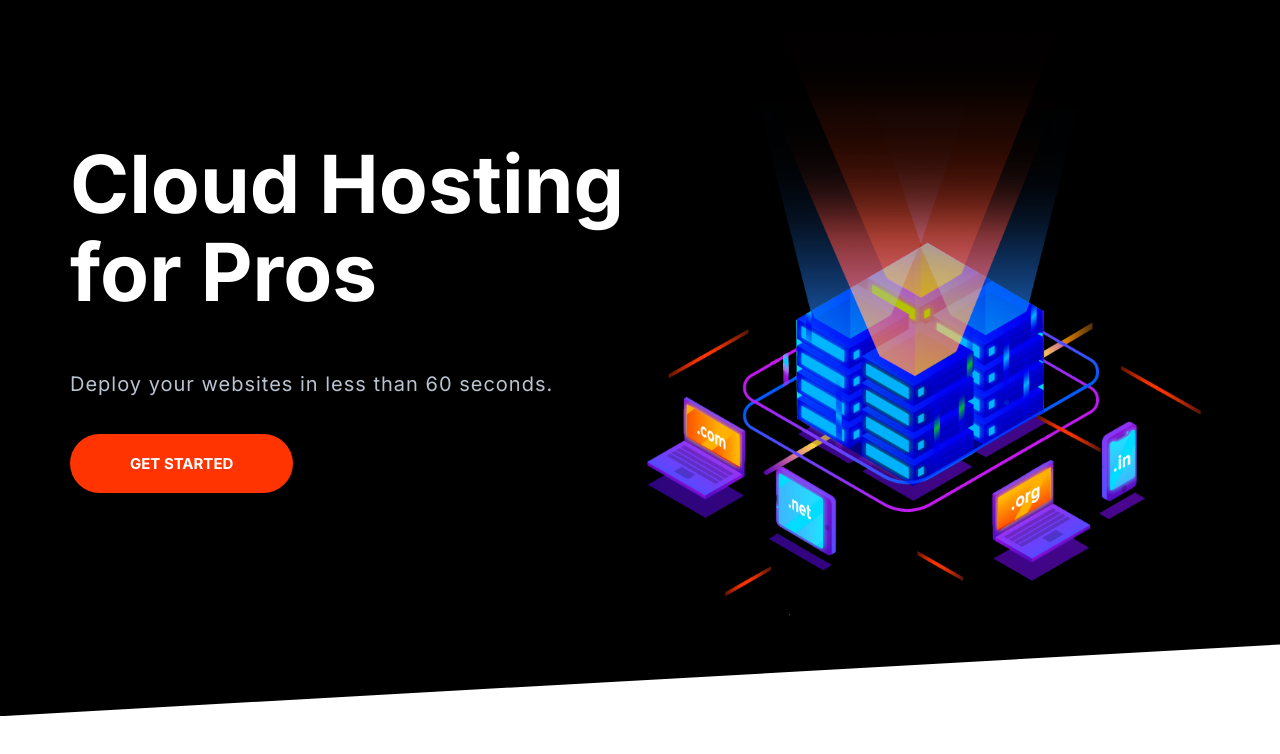
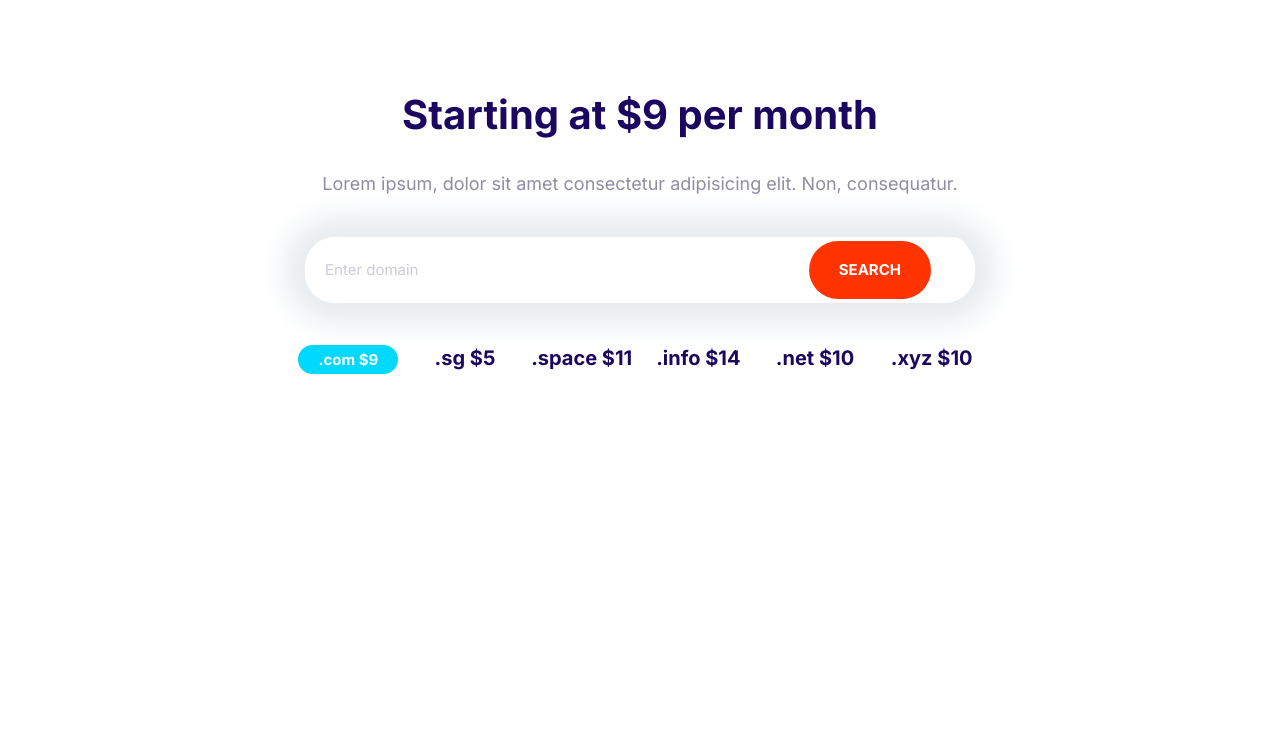
Before and after one commit to Danny922/Mo, a plain HTML site: page index.html in a window 1280 px wide. Drawn offline with Linux system fonts and the light colour scheme.

Commit message:
Domain Block Set Up

```diff
--- a/css/styles.css
+++ b/css/styles.css
@@ -109,7 +109,7 @@ a {
     color: #fff;
 }
 
-.badge-secondary {
+.badge--secondary {
     background: var(--color-secondary);
     color: #fff;
 }
@@ -202,10 +202,18 @@ a {
     font-size: 1.8rem;
     font-weight: 600;
     margin: 1rem 0;
+    outline: 0;
     padding: 2rem 3rem;
     text-align: center;
     text-transform: uppercase;
     white-space: nowrap;
+}
+
+.btn .icon {
+    width: 2rem;
+    height: 2rem;
+    margin-right: 1rem;
+    vertical-align: middle;
 }
 
 .btn--primary {
@@ -285,7 +293,7 @@ a {
 .input-group .input {
     border: 0;
     flex-grow: 1;
-    padding: 1.5rem 1rem;
+    padding: 1.5rem 2rem;
 }
 
 .input-group .btn {
@@ -695,3 +703,29 @@ a {
         align-self: center;
     }
 }
+
+/* Domain Block */
+.block-domain .input-group {
+    box-shadow: 0 0 30px 20px #e6ebee;
+    border: 0;
+    margin: 4rem auto;
+    max-width: 670px;
+}
+
+.block-domain__prices {
+    display: grid;
+    grid-template-columns: repeat(3, 1fr);
+    grid-template-rows: repeat(2, 6rem);
+    font-size: 2rem;
+    font-weight: 600;
+    justify-items: center;
+    max-width: 700px;
+    margin: 0 auto;
+}
+
+@media screen and (min-width: 768px) {
+    .block-domain__prices {
+        grid-template-columns: repeat(auto-fit, minmax(10rem, 1fr));
+
+    }
+}
--- a/index.html
+++ b/index.html
@@ -12,15 +12,26 @@
     <link rel="stylesheet" href="css/styles.css" />
 </head>
 <body>
-    <section class="block block--dark block--skewed-left hero">
-        <div class="container grid grid--1x2">
-        <header class="block__header hero__content">
-            <h1 class="block__heading">Cloud Hosting for Pros</h1>
-            <p class="hero__tagline">Deploy your websites in less than 60 seconds.</p>
-            <a href="" class="btn btn--accent btn--stretched">Get Started</a>
+    <section class="block container block-domain">
+        <header class="block__header">
+            <h2>Starting at $9 per month</h2>
+            <p>Lorem ipsum, dolor sit amet consectetur adipisicing elit. Non, consequatur.</p>
         </header>
-        <img class="hero__image" src="images/banner.png" alt="" />
+        <div class="input-group box">
+            <input type="text" class="input" placeholder="Enter domain">
+            <button class="btn btn--accent">Search</button>
+            <svg class="icon icon--white">
+                <use xlink:href="images/sprite.svg#search"></use>
+            </svg>
         </div>
+        <ul class="list block-domain__prices">
+            <li><span class="badge badge--secondary">.com $9</span></li>
+            <li>.sg $5</li>
+            <li>.space $11</li>
+            <li>.info $14</li>
+            <li>.net $10</li>
+            <li>.xyz $10</li>
+        </ul>
     </section>
     <script src="main.js"></script>
 </body>
```
Also changed, not shown: Components/domainblock.html (added, +21 -0 lines), Components/inputgroups.html (added, +4 -0 lines).
